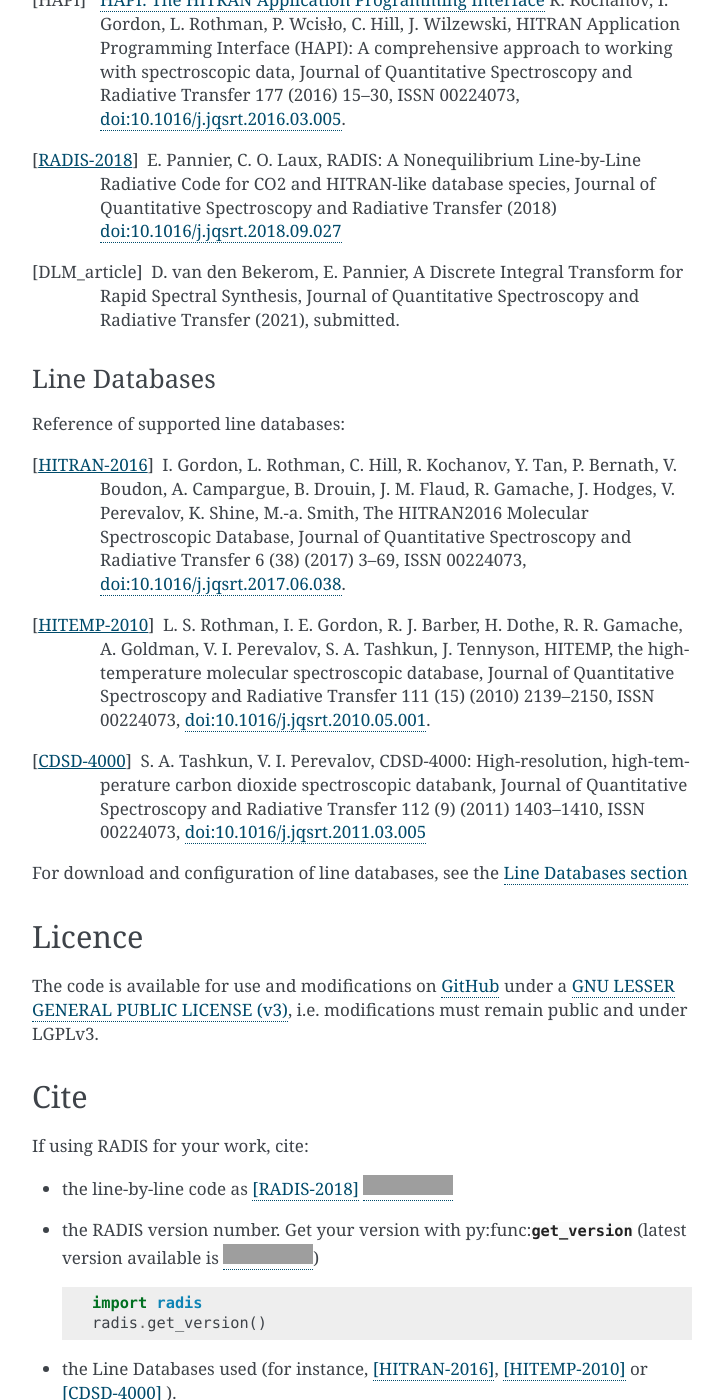
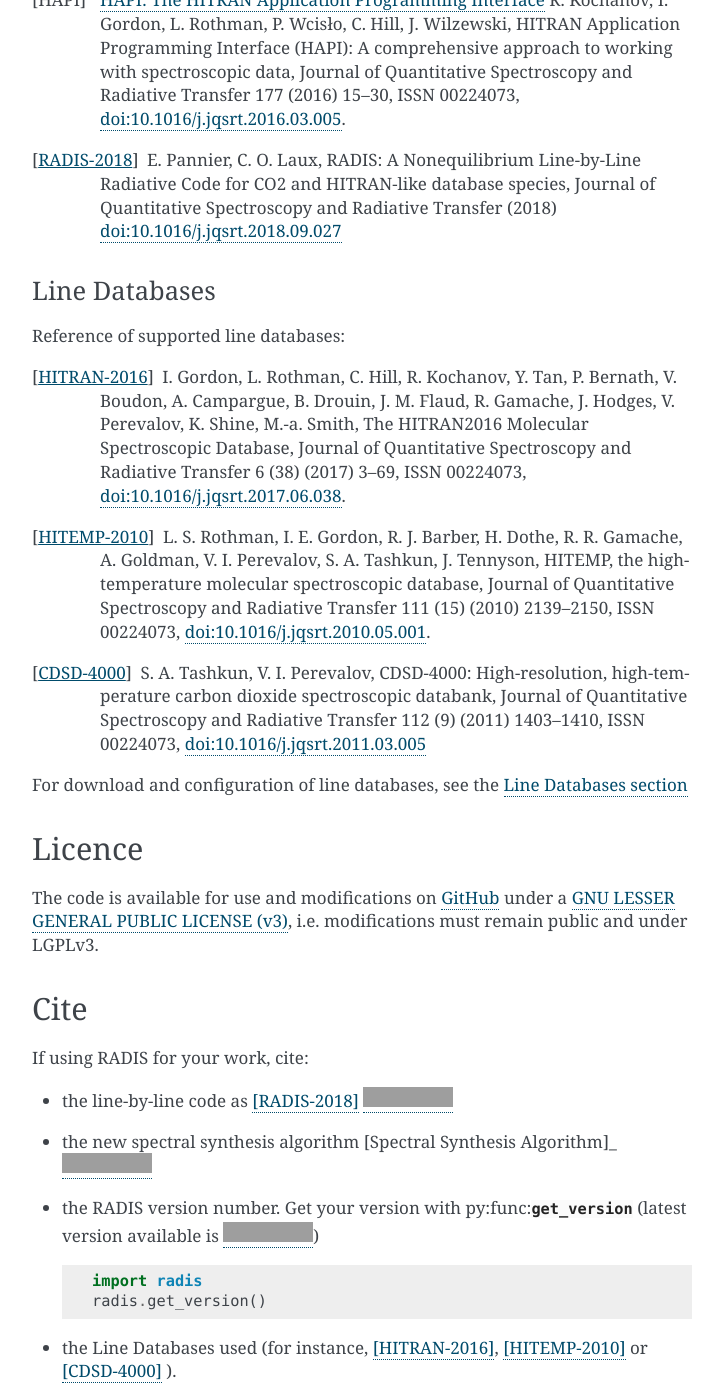
Before and after one commit to radis/radis, a Sphinx documentation site: the page built from docs/references/references.rst, in a window 1280 px wide and 1400 px high, scrolled down 1443 px. Shown: the whole window, without its empty margins (388-1111 px from the left). Built offline with Sphinx 7.4.7, drawn with Linux system fonts in a browser that asks for light colours; pages that are not in the unit, such as notebooks, are missing from menus; comment, search, counter and statistics services are not loaded; some of the changed text lies outside the part shown; grey boxes are pictures that could not be loaded.

Commit message:
Add links to new paper
Takes a stab at https://github.com/radis/radis/issues/156

```diff
--- a/docs/references/bibliography.rst
+++ b/docs/references/bibliography.rst
@@ -16,8 +16,8 @@
                 HITRAN-like database species, Journal of Quantitative Spectroscopy and Radiative Transfer
                 (2018) `doi:10.1016/j.jqsrt.2018.09.027 <https://www.sciencedirect.com/science/article/pii/S0022407318305867?via%3Dihub>`__
 
-.. [DLM_article] D. van den Bekerom, E. Pannier, A Discrete Integral Transform for Rapid Spectral Synthesis,
-                Journal of Quantitative Spectroscopy and Radiative Transfer (2021), submitted.
+.. [Spectral Synthesis Algorithm] D.C.M. van den Bekerom, E. Pannier, A Discrete Integral Transform for Rapid Spectral Synthesis,
+                Journal of Quantitative Spectroscopy and Radiative Transfer (2021) `doi:10.1016/j.jqsrt.2020.107476 <https://www.sciencedirect.com/science/article/abs/pii/S0022407320310049>`__
 
 Line Databases
 --------------
--- a/docs/references/references.rst
+++ b/docs/references/references.rst
@@ -18,7 +18,8 @@
 
 If using RADIS for your work, cite:
 
-- the line-by-line code as [RADIS-2018]_ |badge_article|
+- the line-by-line code as [RADIS-2018]_ |badge_article1|
+- the new spectral synthesis algorithm [Spectral Synthesis Algorithm]_ |badge_article2|
 - the RADIS version number. Get your version with py:func:`~radis.get_version`
   (latest version available is |badge_pypi|) ::
 
@@ -40,7 +41,7 @@
 
 - Help: |badge_gitter| `Q&A forum <https://groups.google.com/forum/#!forum/radis-radiation>`__
 
-- Article: |badge_article|
+- RADIS Articles: |badge_article1| |badge_article2|
 
 - Source Code: |badge_stars| |badge_contributors| |badge_license|
 
@@ -58,9 +59,13 @@
                 :target: https://radis.readthedocs.io/en/latest/?badge=latest
                 :alt: Documentation Status
 
-.. |badge_article| image:: https://zenodo.org/badge/doi/10.1016/j.jqsrt.2018.09.027.svg
+.. |badge_article1| image:: https://zenodo.org/badge/doi/10.1016/j.jqsrt.2018.09.027.svg
                    :target: https://linkinghub.elsevier.com/retrieve/pii/S0022407318305867
-                   :alt: Article
+                   :alt: Main Article
+
+.. |badge_article2| image:: https://zenodo.org/badge/doi/10.1016/j.jqsrt.2020.107476.svg
+                   :target: https://linkinghub.elsevier.com/retrieve/pii/S0022407320310049
+                   :alt: Spectral Synthesis Algorithm
 
 .. |badge_stars| image:: https://img.shields.io/github/stars/radis/radis.svg?style=social&label=Star
                 :target: https://github.com/radis/radis/stargazers
```
Also changed, not shown: README.rst (+8 -4 lines).
